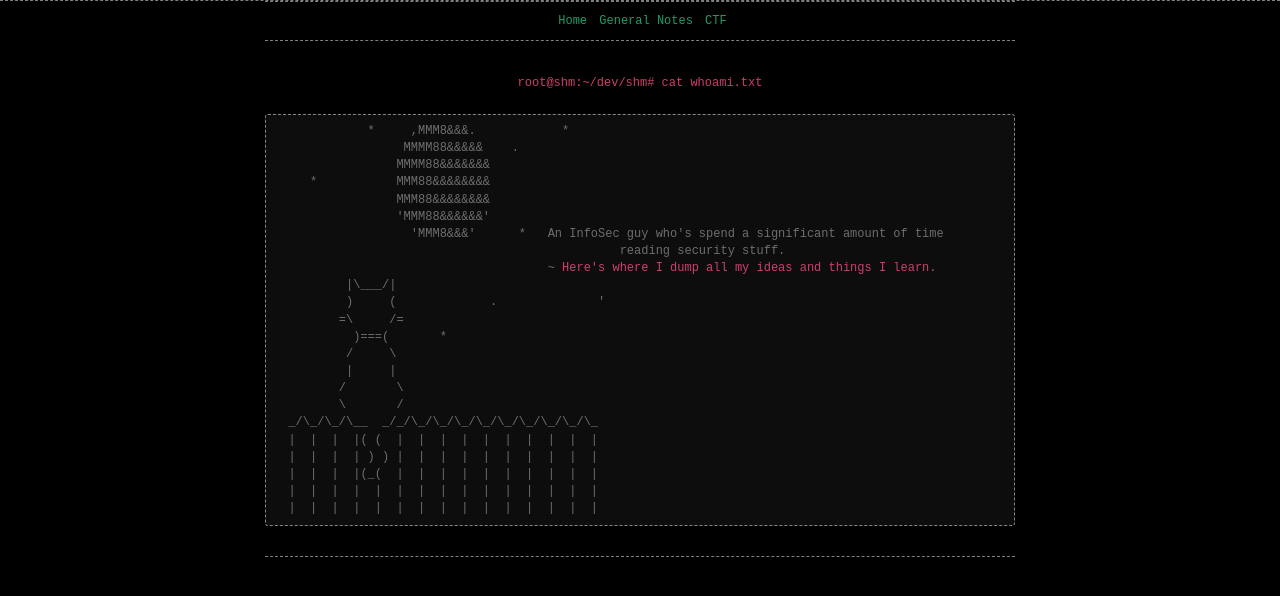
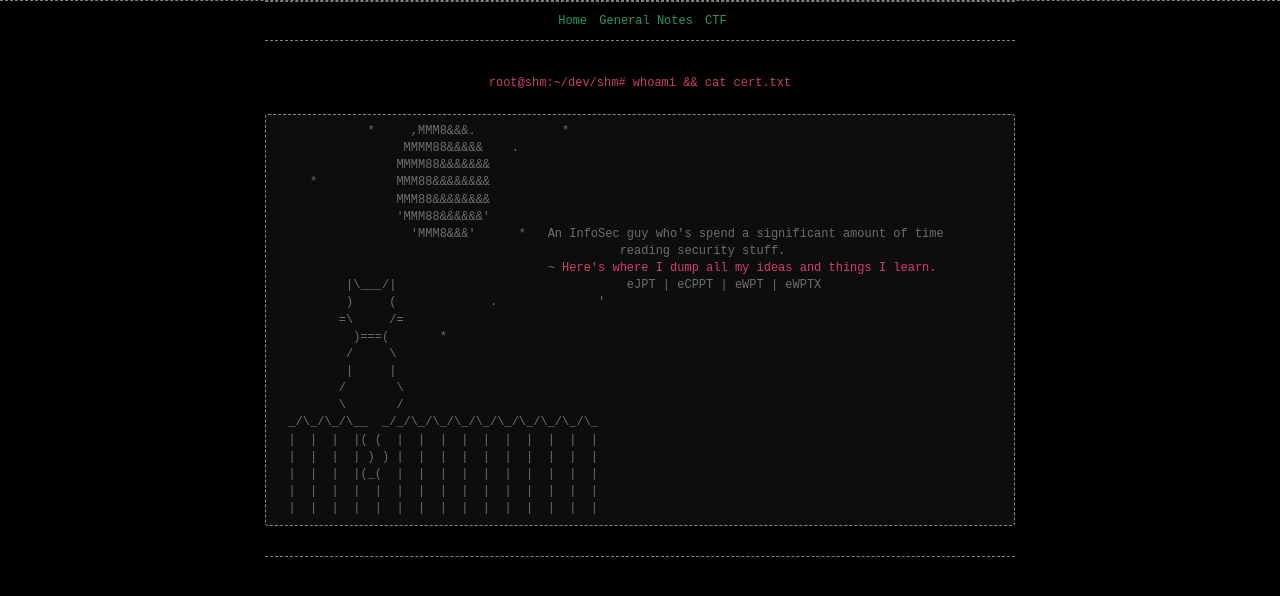
Before and after one commit to wizoutsugar/wizoutsugar.github.io, a Jekyll site: the page built from index.md, in a window 1280 px wide. Shown: the top 596 px of the page. Built offline with Jekyll 4.4.1, drawn with Linux system fonts in a browser that asks for light colours.

Commit message:
Update index.md

```diff
--- a/index.md
+++ b/index.md
@@ -4,7 +4,7 @@ layout: content
 <head>
     <title> WizoutSugar</title>
 </head>
-<center>root@shm:~/dev/shm# cat whoami.txt</center>
+<center>root@shm:~/dev/shm# whoami && cat cert.txt </center>
 <br>
 <pre>
              *     ,MMM8&&&.            *
@@ -16,7 +16,7 @@ layout: content
                    'MMM8&&&'      *   An InfoSec guy who's spend a significant amount of time
 						reading security stuff.
 				      ~ <span>Here's where I dump all my ideas and things I learn.</span>
-          |\___/|
+          |\___/|                            	 eJPT | eCPPT | eWPT | eWPTX
           )     (             .              '
          =\     /=
            )===(       *
```
